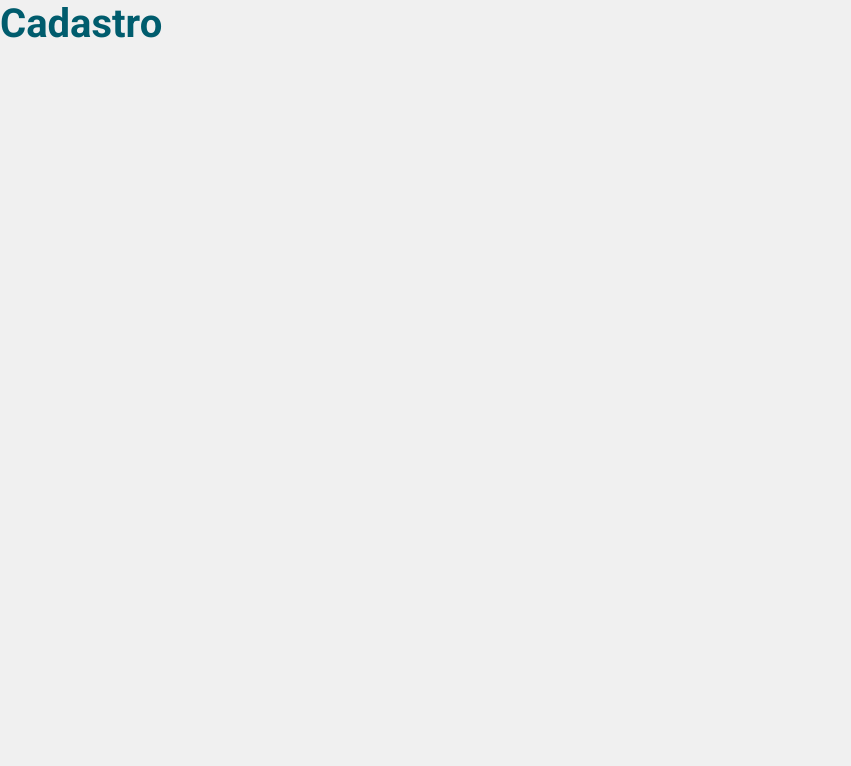
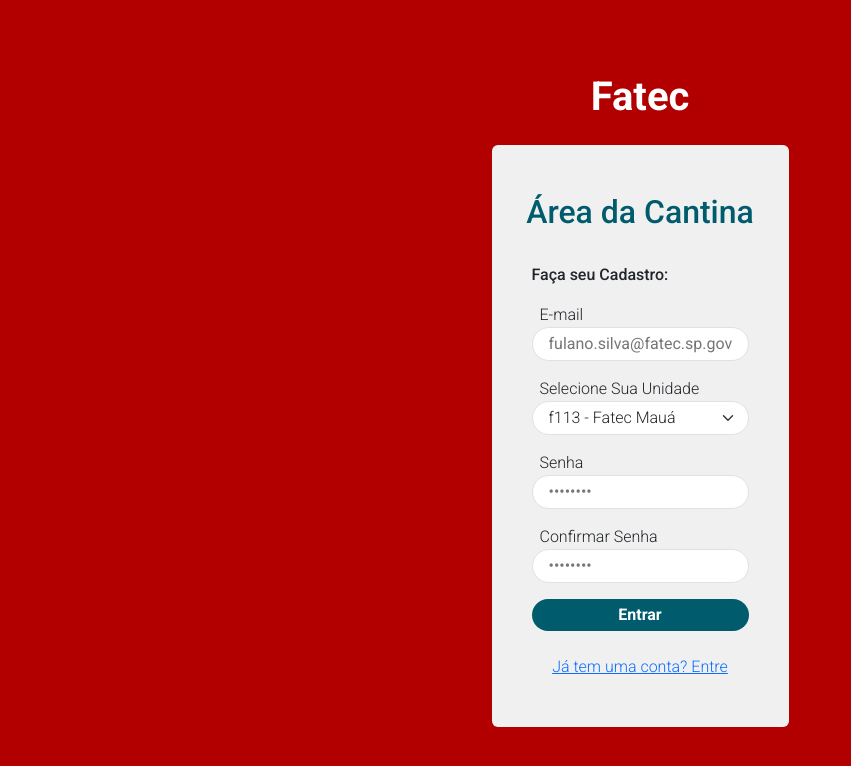
Before and after one commit to Lizandraferrari/cantina_fatec, a React (Vite) app in the folder cantina-fatec/: page /cadastro in a window 1280 px wide. Shown: the top 766 px of the page, without its empty margins (0-851 px from the left). Built offline with nearby package versions, Linux system fonts and the light colour scheme.

Commit message:
Estilização das páginas de login e cadastro

```diff
--- a/cantina-fatec/src/components/input.jsx
+++ b/cantina-fatec/src/components/input.jsx
@@ -13,7 +13,7 @@
                 name={name}
                 value={value}
                 onChange={onChange}
-                className={`m-0 py-1 px-3 rounded-pill border border-1 ${className || ''}`}
+                className={`m-0 py-1 px-3 rounded-pill border border-1 font-light ${className || ''}`}
                 placeholder={placeholder}
             />
         </div>
--- /dev/null
+++ b/cantina-fatec/src/components/seletor.jsx
@@ -0,0 +1,27 @@
+export default function Seletor(data) {
+  const options = data.options;
+
+  return (
+    <div className="d-flex flex-column">
+      <label
+        htmlFor="opcoes-selecao"
+        className="align-self-start mx-2">
+        {data.label}
+      </label>
+
+        <select
+          id="opcoes-selecao"
+          onChange={data.onChange}
+          className="form-select px-3 p-1 cursor-pointer border rounded-pill fw-light"
+
+        >
+
+          {options.map((item, i) => (
+            <option key={i} value={item}>
+              {item}
+            </option>
+          ))}
+        </select>
+    </div>
+  );
+}
--- /dev/null
+++ b/cantina-fatec/src/pages/(auth)/Cadastro/index.jsx
@@ -0,0 +1,63 @@
+import Input from '../../../components/input';
+import Button from '../../../components/button';
+import '../auth.css';
+import Seletor from '../../../components/seletor';
+
+const Login = () => {
+  const options = ['f113 - Fatec Mauá']
+
+  return (
+    <div className='auth justify-content-center d-flex flex-column align-items-center'>
+      <h1 className='text-white m-4'>Fatec</h1>
+
+      <div className='form d-flex flex-column align-items-center justify-content-center py-5 px-3 mb-4 rounded '>
+        <h2>
+          Área da Cantina
+        </h2>
+
+        <div className='p-4 gap-3 d-flex flex-column'>
+          <label className= 'fw-medium' htmlFor='email'>
+            Faça seu Cadastro:
+          </label>
+
+          <Input
+            type='text'
+            name='email'
+            label='E-mail'
+            placeholder='fulano.silva@fatec.sp.gov.br'
+          />
+          <Seletor
+            label={"Selecione Sua Unidade"}
+            default={options[0]}
+            options={options}
+            />
+          <Input
+            type='password'
+            name='password'
+            label='Senha'
+            placeholder='••••••••'
+          />
+          <Input
+            type='password'
+            name='confirmPassword'
+            label='Confirmar Senha'
+            placeholder='••••••••'
+          />
+          <Button
+            label='Entrar'
+            type='submit'
+
+          />
+        </div>
+        <a
+          className='text-decoration-underline'
+          href='/'
+        >
+          Já tem uma conta? Entre
+        </a>
+      </div>
+    </div>
+  );
+};
+
+export default Login;
--- /dev/null
+++ b/cantina-fatec/src/pages/(auth)/Login/index.jsx
@@ -0,0 +1,49 @@
+import Input from '../../../components/input';
+import Button from '../../../components/button';
+import '../auth.css';
+
+const Login = () => {
+  return (
+    <div className='auth justify-content-center d-flex flex-column align-items-center'>
+      <h1 className='text-white m-4'>Fatec</h1>
+
+      <div className='form d-flex flex-column align-items-center justify-content-center py-5 px-3 mb-4 rounded '>
+        <h2>
+          Área da Cantina
+        </h2>
+
+        <div className='p-4 gap-3 d-flex flex-column'>
+          <label className= 'fw-medium' htmlFor='email'>
+            Faça seu Login:
+          </label>
+
+          <Input
+            type='text'
+            name='email'
+            label='E-mail'
+            placeholder='fulano.silva@fatec.sp.gov.br'
+          />
+          <Input
+            type='password'
+            name='password'
+            label='Senha'
+            placeholder='••••••••'
+          />
+          <Button
+            label='Entrar'
+            type='submit'
+
+          />
+        </div>
+        <a
+          className='text-decoration-underline'
+          href='/cadastro'
+        >
+          Não tem uma conta? Cadastre-se
+        </a>
+      </div>
+    </div>
+  );
+};
+
+export default Login;
--- /dev/null
+++ b/cantina-fatec/src/pages/(auth)/auth.css
@@ -0,0 +1,11 @@
+.auth{
+    background-color: var(--vermelho-cps);
+    min-height: 100vh;
+    width: 100%;
+}
+h2{
+    color: var(--azul-cps);
+}
+.form{
+    background-color: var(--cinza-background);
+}
--- a/cantina-fatec/src/pages/Cadastro/index.jsx
+++ /dev/null
@@ -1,10 +0,0 @@
-
-const Cadastro = () => {
-  return (
-    <div>
-      <h1>Cadastro</h1>
-    </div>
-  );
-};
-
-export default Cadastro;
--- a/cantina-fatec/src/pages/Login/index.jsx
+++ /dev/null
@@ -1,10 +0,0 @@
-
-const Login = () => {
-  return (
-    <div>
-      <h1>Login</h1>
-    </div>
-  );
-};
-
-export default Login;
--- a/cantina-fatec/src/routes/index.jsx
+++ b/cantina-fatec/src/routes/index.jsx
@@ -1,6 +1,6 @@
-import { BrowserRouter as Router, Routes, Route, Outlet } from 'react-router-dom';
-import Login from '../pages/Login';
-import Cadastro from '../pages/Cadastro';
+import { BrowserRouter as Router, Routes, Route } from 'react-router-dom';
+import Login from '../pages/(auth)/Login';
+import Cadastro from '../pages/(auth)/Cadastro';
 import Pedidos from '../pages/Pedidos';
 import Perfil from '../pages/Perfil';
 import Estoque from '../pages/Estoque';
@@ -10,13 +10,13 @@
   return (
     <Router>
       <Routes>
-        <Route path="/login" element={<Login />} />
+        <Route path="/" index element={<Login />} />
         <Route path="/cadastro" element={<Cadastro />} />
         <Route path="/" element={<Layout />}>
           <Route path="pedidos" element={<Pedidos />} />
           <Route path="perfil" element={<Perfil />} />
           <Route path="estoque" element={<Estoque />} />
-          <Route index element={<Pedidos />} />
+
         </Route>
       </Routes>
     </Router>
--- a/cantina-fatec/src/styles/global.css
+++ b/cantina-fatec/src/styles/global.css
@@ -1,5 +1,9 @@
+
 body{
-  margin: 0;
+  margin: 0px;
+  padding: 0px;
+  width: 100%;
+  min-height: 100vh;
   background-color: var(--cinza-background);
   font-family: Roboto, sans-serif;
   font-weight: 300;
```
